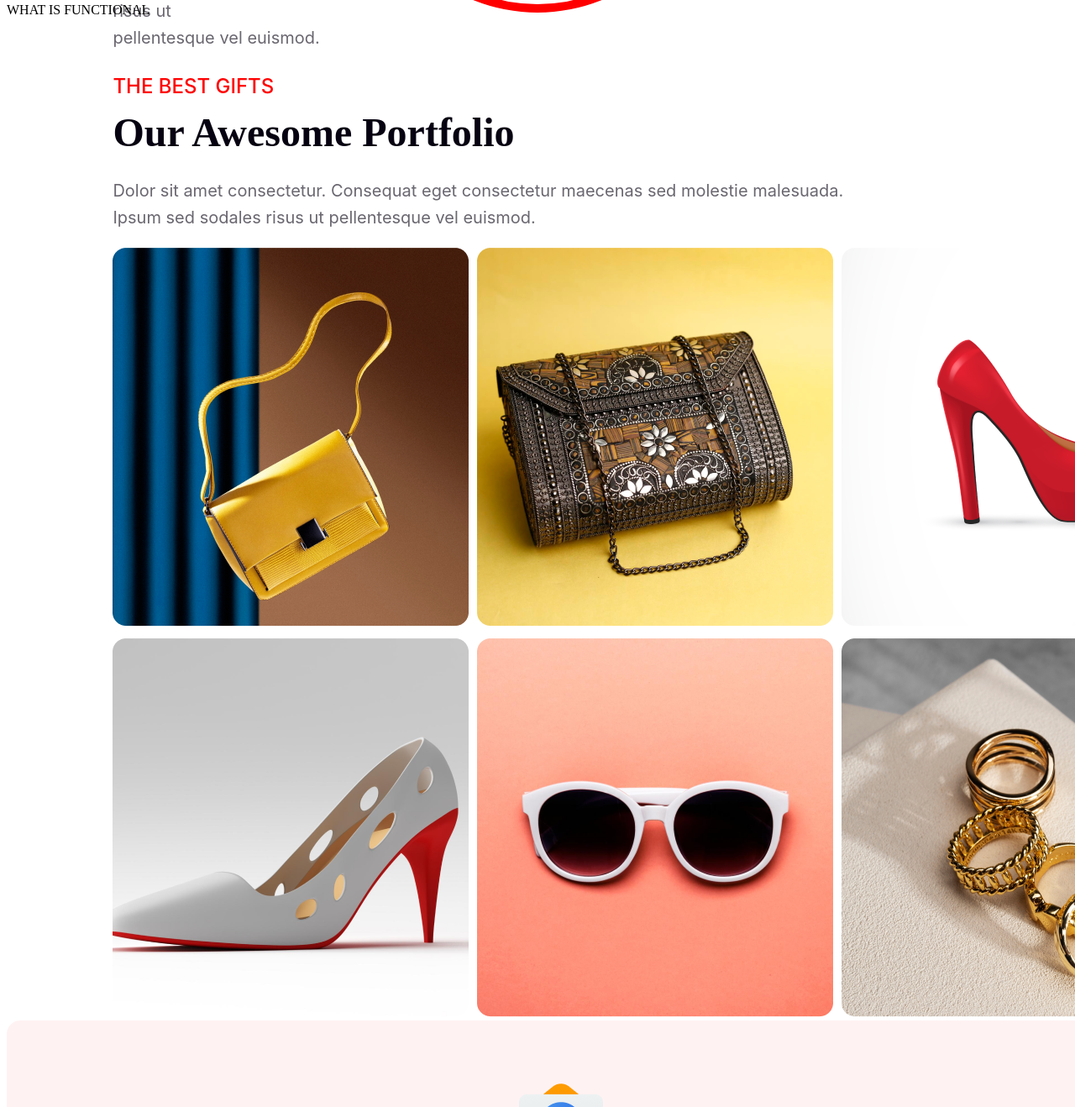
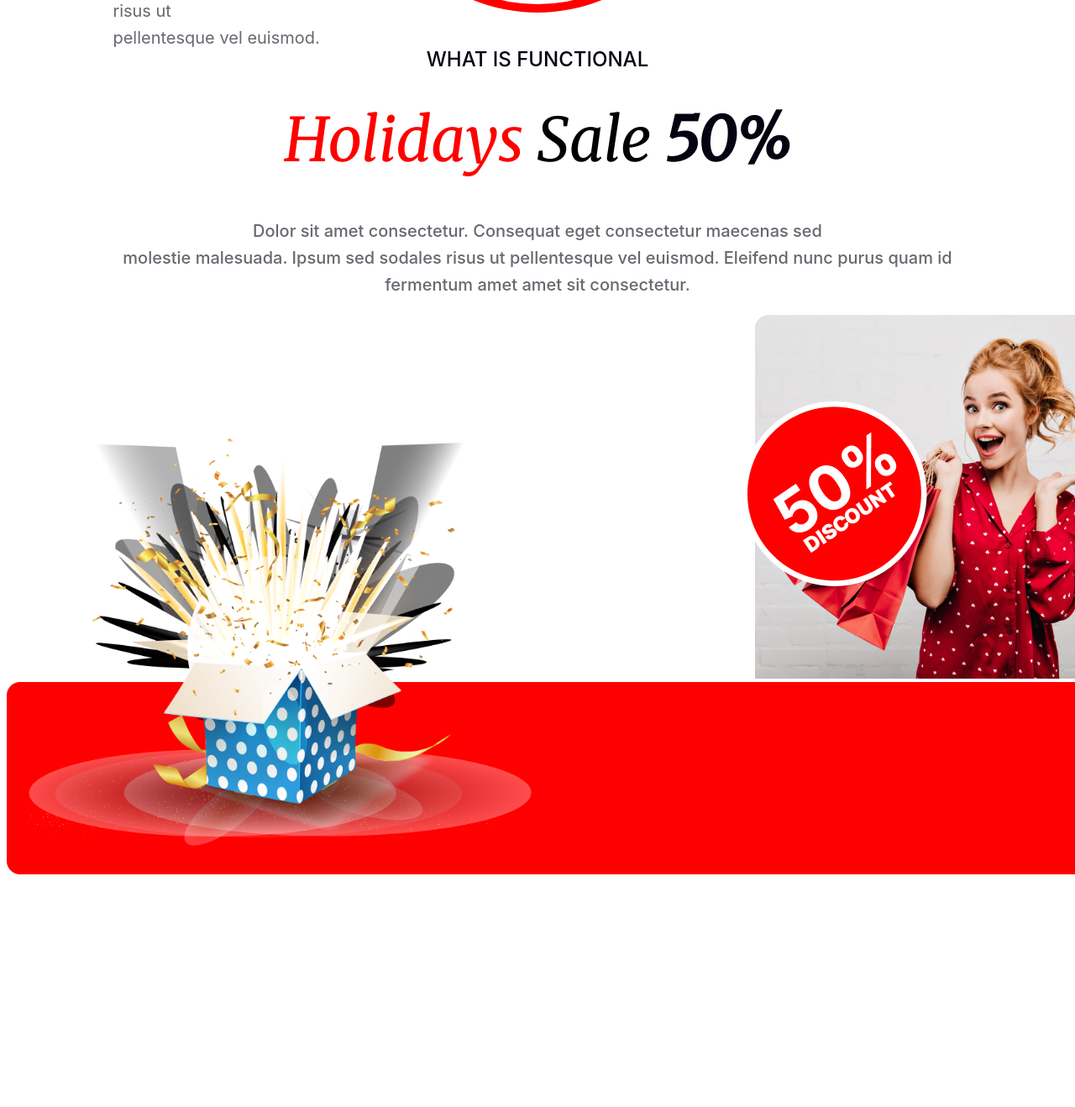
Before and after one commit to Md-Fardin-Ahsan/New-Year-E-commerce, a plain HTML site: page index.html in a window 1280 px wide. Shown: the part 3342-4660 px from the top of the page at 84% size. Drawn offline with Linux system fonts and the light colour scheme.

Commit message:
fourth commit

```diff
--- a/index.html
+++ b/index.html
@@ -66,8 +66,39 @@
         </div>
     </section>
 
-    <section class="">
-        <p>WHAT IS FUNCTIONAL</p>
+    <section class="bonus">
+        <div class="what">
+            <div>
+                <p class="whatis">WHAT IS FUNCTIONAL</p>
+            </div>
+            <div>
+                <p class="holi"><span class="holiday">Holidays</span> Sale <span class="fifty">50%</span></p>
+            </div>
+            <div>
+                <p class="what-text">Dolor sit amet consectetur. Consequat eget consectetur maecenas sed<br>
+                    molestie malesuada. Ipsum sed sodales risus ut pellentesque vel euismod. Eleifend nunc purus quam id<br> fermentum amet amet sit consectetur.</p>
+
+            </div>
+        </div>
+        <div class="bonus-pic">
+            <div class="girl">
+                <div class="girl-img">
+                    <img src="images/Rectangle 1.png" alt="">
+                </div>
+                <div class="discount">
+                    <img src="images/Group 44.png" alt="">
+                </div>
+            </div>
+            <div>
+                <div class="red-line23">
+                    <img src="images/Rectangle 2.png" alt="">
+                </div>
+                <div class="magic-box23">
+                    <img class="edt" src="images/Group 75.png" alt="">
+                </div>
+            </div>
+        </div>
+
     </section>
 
 
--- a/style/style.css
+++ b/style/style.css
@@ -1,3 +1,9 @@
+@import url('https://fonts.googleapis.com/css2?family=Cabin:wght@700&family=Merriweather:ital@1&family=Poppins:wght@800&family=Roboto:wght@700&display=swap');
+
+
+
+
+
 .new{
     color: #FFF;
     text-align: center;
@@ -63,7 +69,6 @@
     font-weight: 700;
     line-height: normal;
     margin-top: 20px;
-    /* margin-left: 548px; */
 }
 
 .pic2{
@@ -462,3 +467,101 @@
     display: flex;
     justify-content: space-around;
 }
+
+.what{
+    display: flex;
+    flex-direction: column;
+    justify-content: center;
+    width: 100%;
+    align-items: center;
+    margin-top: 60px;
+}
+
+.what-text{
+    text-align: center;
+    color: rgba(7, 2, 17, 0.60);
+    text-align: center;
+    font-family: Inter;
+    font-size: 20px;
+    font-style: normal;
+    font-weight: 500;
+    line-height: 32px; /* 160% */
+}
+.holiday{
+    color: #F00;
+}
+
+.holi{
+    color: black;
+    text-align: center;
+    font-family: Merriweather;
+    font-size: 72px;
+
+}
+
+.whatis{
+    color: #070211;
+    font-family: Inter;
+    font-size: 24px;
+    font-style: normal;
+    font-weight: 500;
+    line-height: normal;
+}
+
+.fifty{
+    color: #070211;
+    font-family: Merriweather;
+    font-size: 72px;
+    font-style: normal;
+    font-weight: 900;
+}
+
+.whatis, .holi{
+    line-height: 0.0000005;
+}
+
+.bonus{
+    margin-top: 30px;
+}
+
+.bonus-pic{
+    display: flex;
+    flex-direction: column;
+    margin-left: auto;
+    margin-right: auto;
+    /* width: 80%; */
+    width: 1320px;
+}
+
+.girl{
+    display: flex;
+    justify-content: end;
+}
+
+.girl-img{
+    position: relative;
+
+
+}
+
+.discount{
+    position: absolute;
+    left: 840px;
+    margin-top: 60px;
+
+}
+
+.magic-box23{
+    position: relative;
+    bottom: 290px;
+    left: 25px;
+
+}
+
+.red-line23{
+    position: absolute;
+}
+
+.edt{
+    width: 600px;
+}
```
Also changed, not shown: images/Group 44.png (added), images/Group 75.png (added), images/Rectangle 1.png (added), images/Rectangle 2.png (added).
